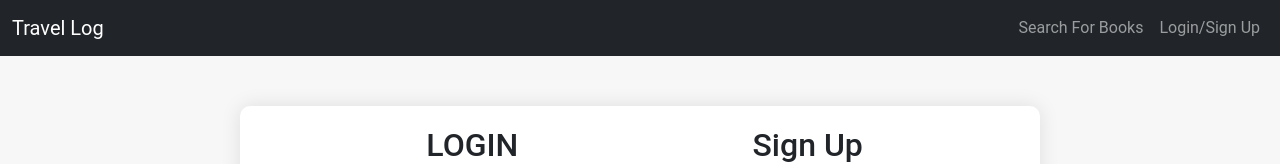
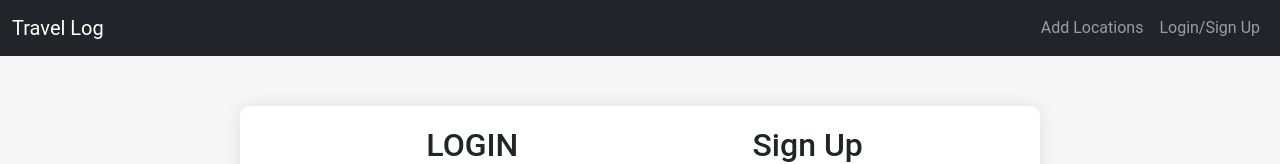
Before and after one commit to Jdrei01/travel-log-app, a React (Vite) app in the folder client/: page /login in a window 1280 px wide. Shown: the top 164 px of the page. Built offline with nearby package versions, Linux system fonts and the light colour scheme.

Commit message:
updated text in navbar to show location instead of books

```diff
--- a/client/src/components/Navbar.jsx
+++ b/client/src/components/Navbar.jsx
@@ -21,14 +21,11 @@ const AppNavbar = () => {
           <Navbar.Collapse id='navbar' className='d-flex flex-row-reverse'>
             <Nav className='ml-auto d-flex'>
               <Nav.Link as={Link} to='/'>
-                Search For Books
+                Add Locations
               </Nav.Link>
               {/* if user is logged in show saved books and logout */}
               {Auth.loggedIn() ? (
                 <>
-                  <Nav.Link as={Link} to='/saved'>
-                    See Your Books
-                  </Nav.Link>
                   <Nav.Link onClick={Auth.logout}>Logout</Nav.Link>
                 </>
               ) : (
```
